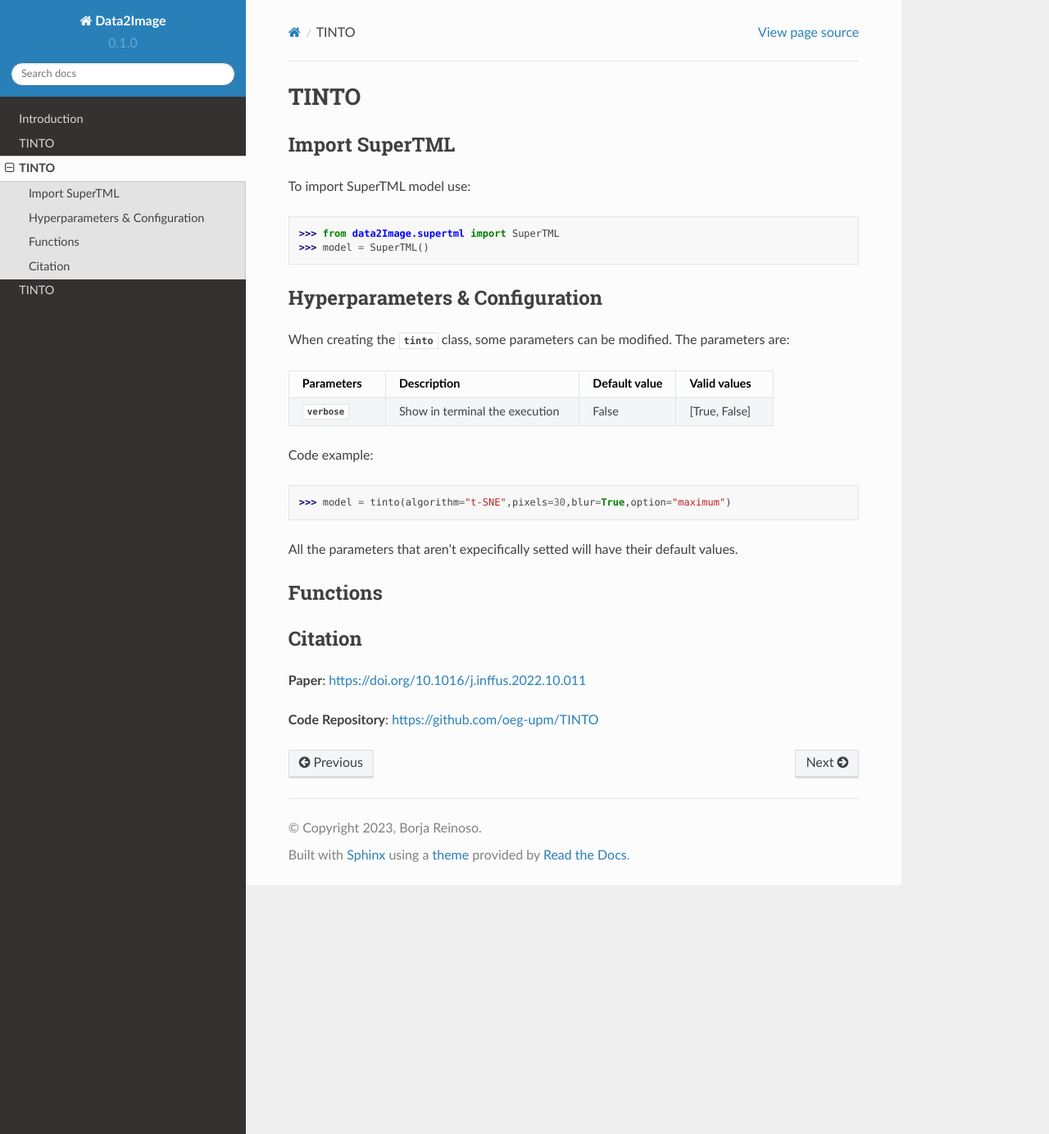
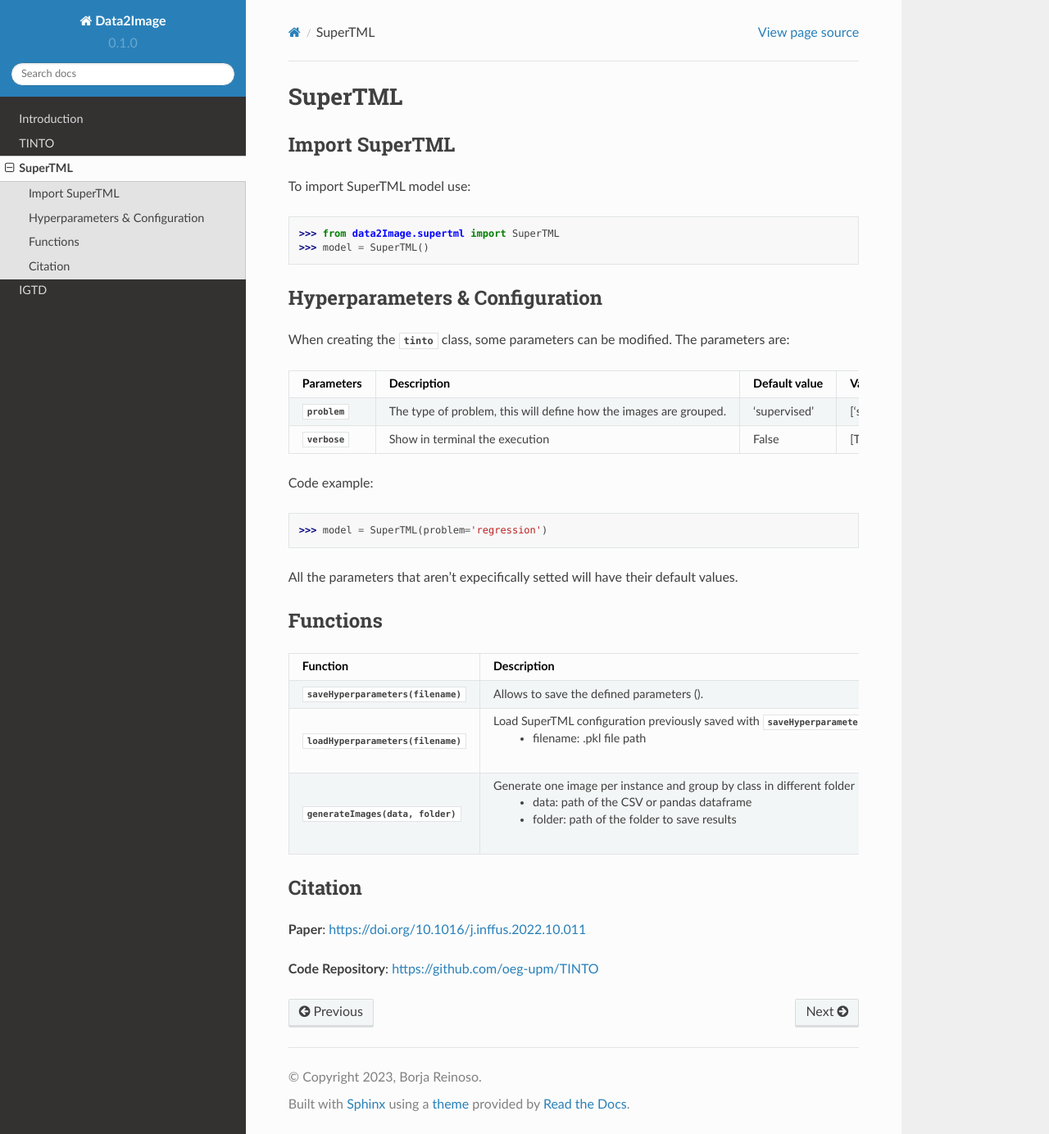
Before and after one commit to oeg-upm/TINTOlib-Documentation, a Sphinx documentation site: the page built from docs/source/supertml.rst, in a window 1280 px wide and 1384 px high. Shown: the whole window at 82% size. Built offline with Sphinx 7.4.7 and the Read the Docs theme 2.0.0, drawn with Linux system fonts in a browser that asks for light colours; pages that are not in the unit, such as notebooks, are missing from menus.

Commit message:
IGTD and SuperTML addition

```diff
--- a/docs/source/igtd.rst
+++ b/docs/source/igtd.rst
@@ -1,9 +1,9 @@
-TINTO
+IGTD
 =====
 
-Import TINTO
+Import IGTD
 ----------------
-To import TINTO model use:
+To import IGTD model use:
 
 >>> from data2Image.igtd import IGTD
 >>> model = IGTD()
@@ -95,7 +95,7 @@ IGTD has the following functions:
      -  Allows to save the defined parameters (scale, fea_dost_method, image_dist_method....).
      -  .pkl file with the configuration
    * - :py:data:`loadHyperparameters(filename)`
-     - Load TINTO configuration previously saved with :py:data:`saveHyperparameters(filename)`
+     - Load IGTD configuration previously saved with :py:data:`saveHyperparameters(filename)`
 
         - filename: .pkl file path
      -
--- a/docs/source/supertml.rst
+++ b/docs/source/supertml.rst
@@ -1,4 +1,4 @@
-TINTO
+SuperTML
 =====
 
 Import SuperTML
@@ -22,6 +22,10 @@ When creating the :py:class:`tinto` class, some parameters can be modified. The
      - Description
      - Default value
      - Valid values
+   * - :py:data:`problem`
+     -  The type of problem, this will define how the images are grouped.
+     -  'supervised'
+     - ['supervised', 'unsupervised', 'regression']
    * - :py:data:`verbose`
      - Show in terminal the execution
      - False
@@ -32,7 +36,7 @@ When creating the :py:class:`tinto` class, some parameters can be modified. The
 
 Code example:
 
->>> model = tinto(algorithm="t-SNE",pixels=30,blur=True,option="maximum")
+>>> model = SuperTML(problem='regression')
 
 All the parameters that aren't expecifically setted will have their default values.
 
@@ -40,21 +44,20 @@ Functions
 ---------
 
 .. list-table::
-   :widths: 20 40 20
+   :widths: 20 60 20
    :header-rows: 1
 
    * - Function
      - Description
      - Output
-
    * - :py:data:`saveHyperparameters(filename)`
-     - Allows to save the defined parameters .
-     - .pkl file with the configuration
-
+     -  Allows to save the defined parameters ().
+     -  .pkl file with the configuration
    * - :py:data:`loadHyperparameters(filename)`
-     - Load TINTO configuration previously saved with :py:data:`saveHyperparameters(filename)`
+     - Load SuperTML configuration previously saved with :py:data:`saveHyperparameters(filename)`
 
         - filename: .pkl file path
+     -
    * - :py:data:`generateImages(data, folder)`
      - Generate one image per instance and group by class in different folder
 
@@ -64,6 +67,7 @@ Functions
 
 
 
+
 Citation
 ------
 **Paper**: https://doi.org/10.1016/j.inffus.2022.10.011
```
Also changed, not shown: docs/source/tinto.rst (+11 -8 lines).
